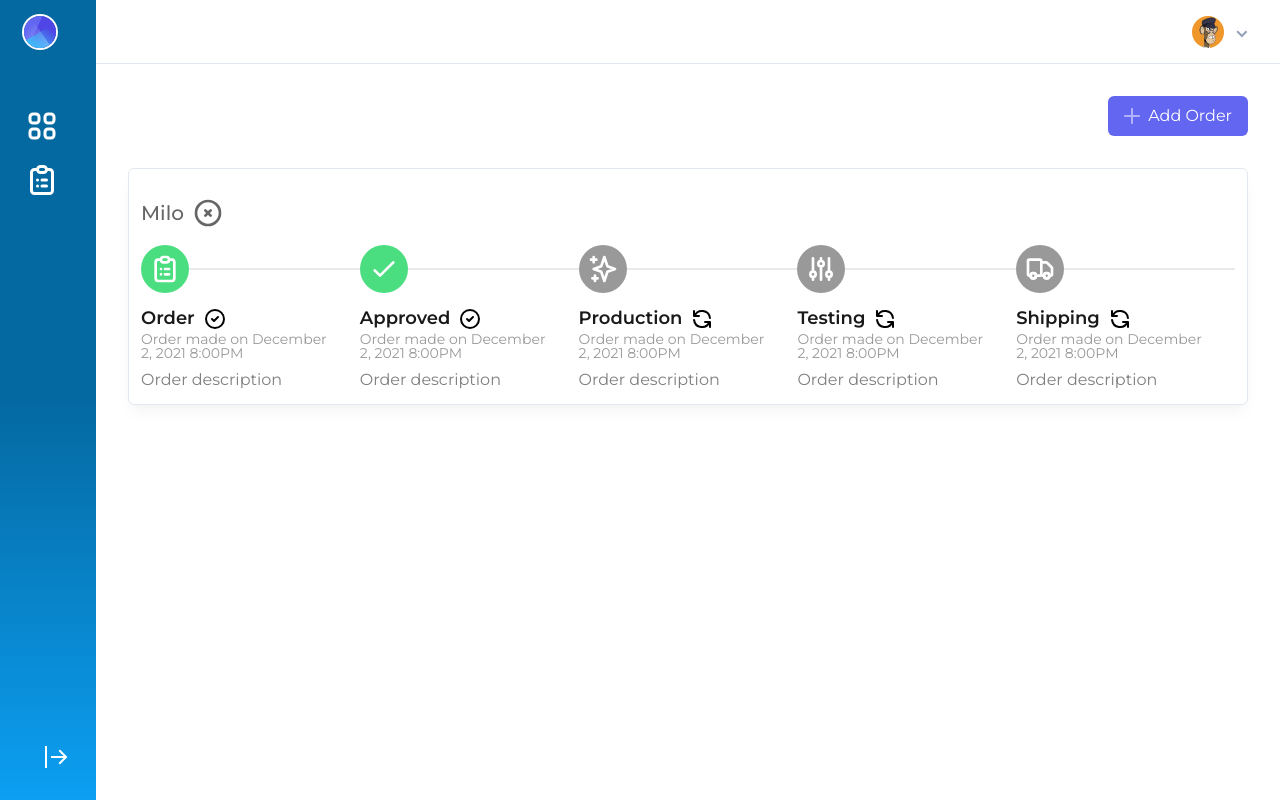
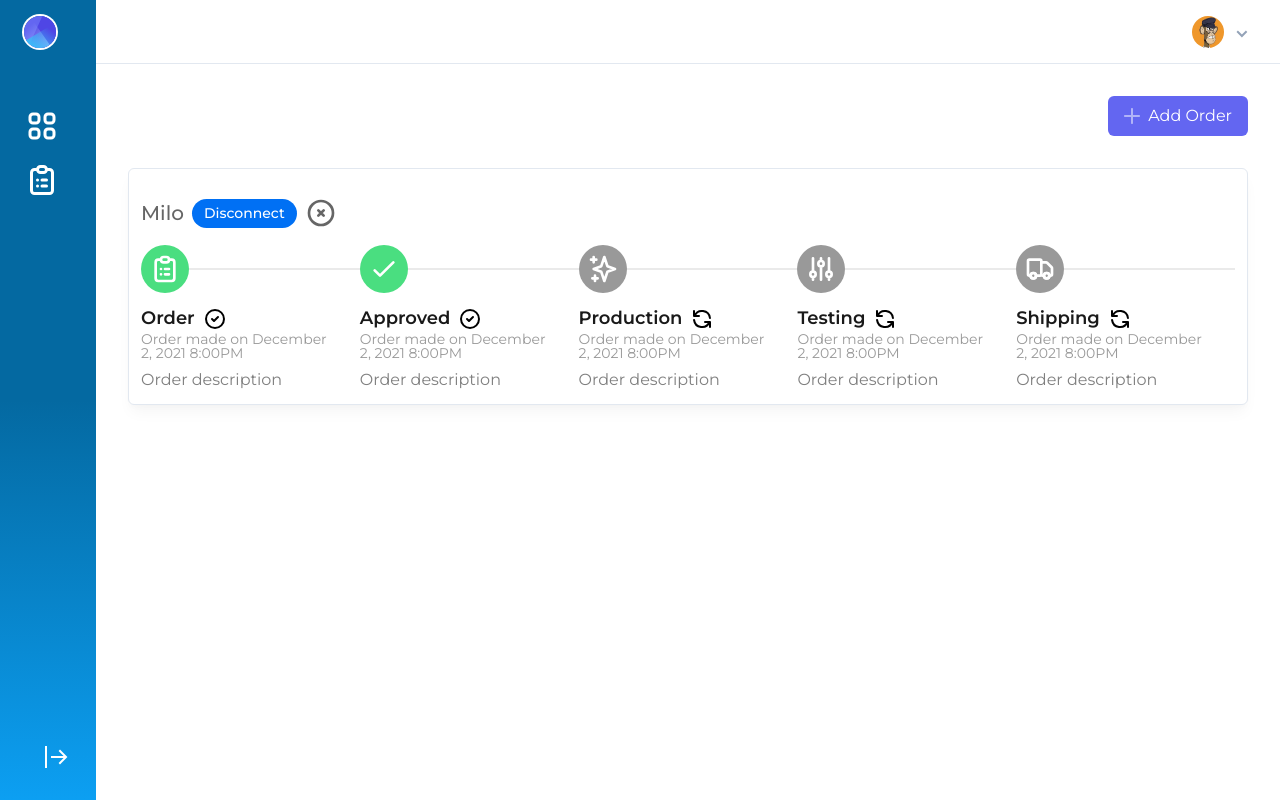
Before and after one commit to mendsalbert/schain, a Next.js app: page /dashboard/customer/order in a window 1280 px wide. Built offline with nearby package versions, Linux system fonts and the light colour scheme.

Commit message:
schain ui

```diff
--- a/components/Admin/Orders.jsx
+++ b/components/Admin/Orders.jsx
@@ -14,8 +14,11 @@ function Orders() {
   return (
     <div className=" col-span-full xl:col-span-12 bg-white shadow-lg w-full rounded-md border border-slate-200 p-3">
       <div className="w-full">
-        <div className="py-4 flex flex-row w-full text-gray-600 items-center space-x-2">
+        <div className="py-4 flex flex-row  text-gray-600 items-center space-x-2">
           <p className="text-xl font-medium">Milo </p>
+          <div className="font-medium text-sm bg-blue-600 w-max text-white rounded-full text-center hover:text-indigo-600 flex justify-center w-full  items-center py-1 px-3">
+            Disconnect
+          </div>
           <XCircleIcon className="w-8" />
         </div>
         <ol className="items-center sm:flex">
```
